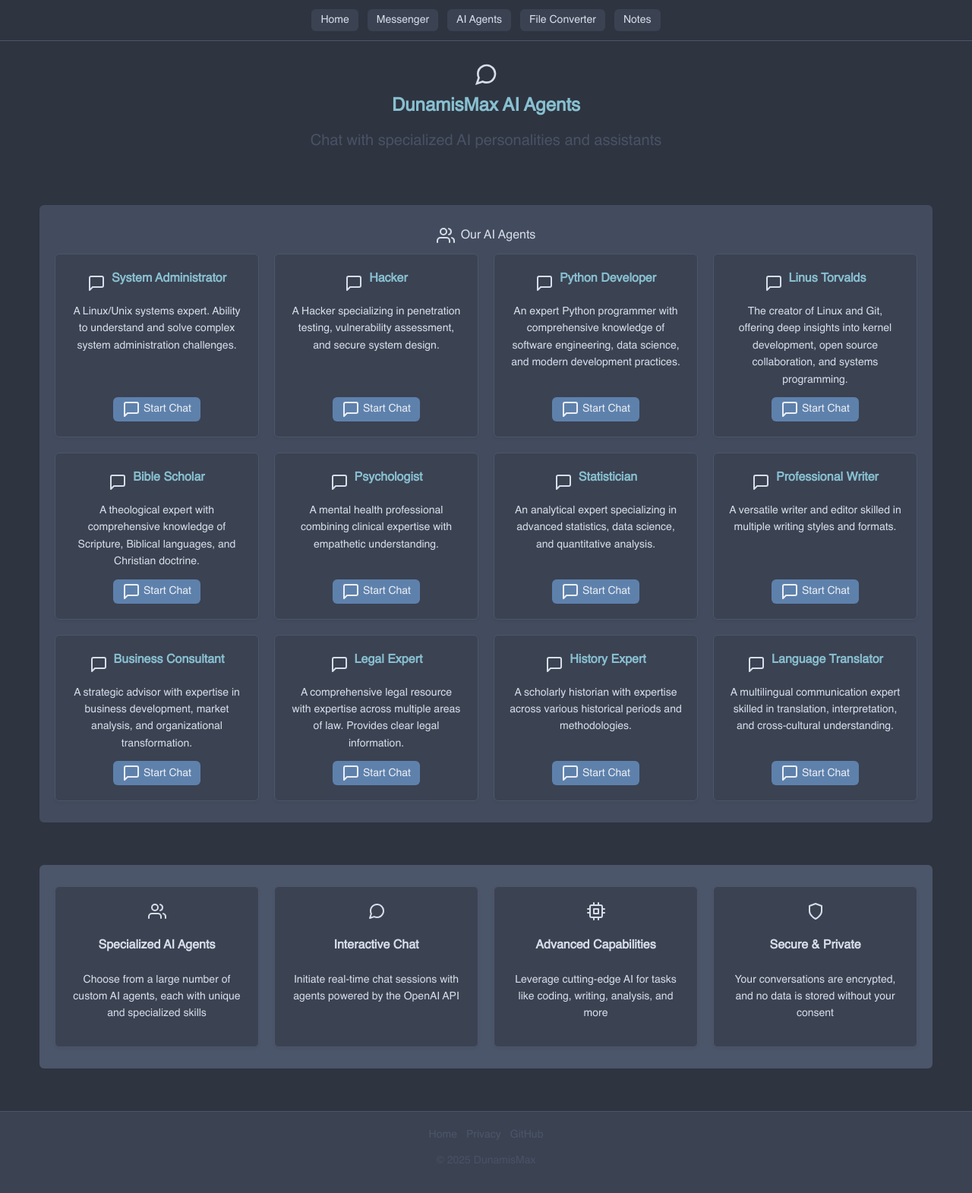
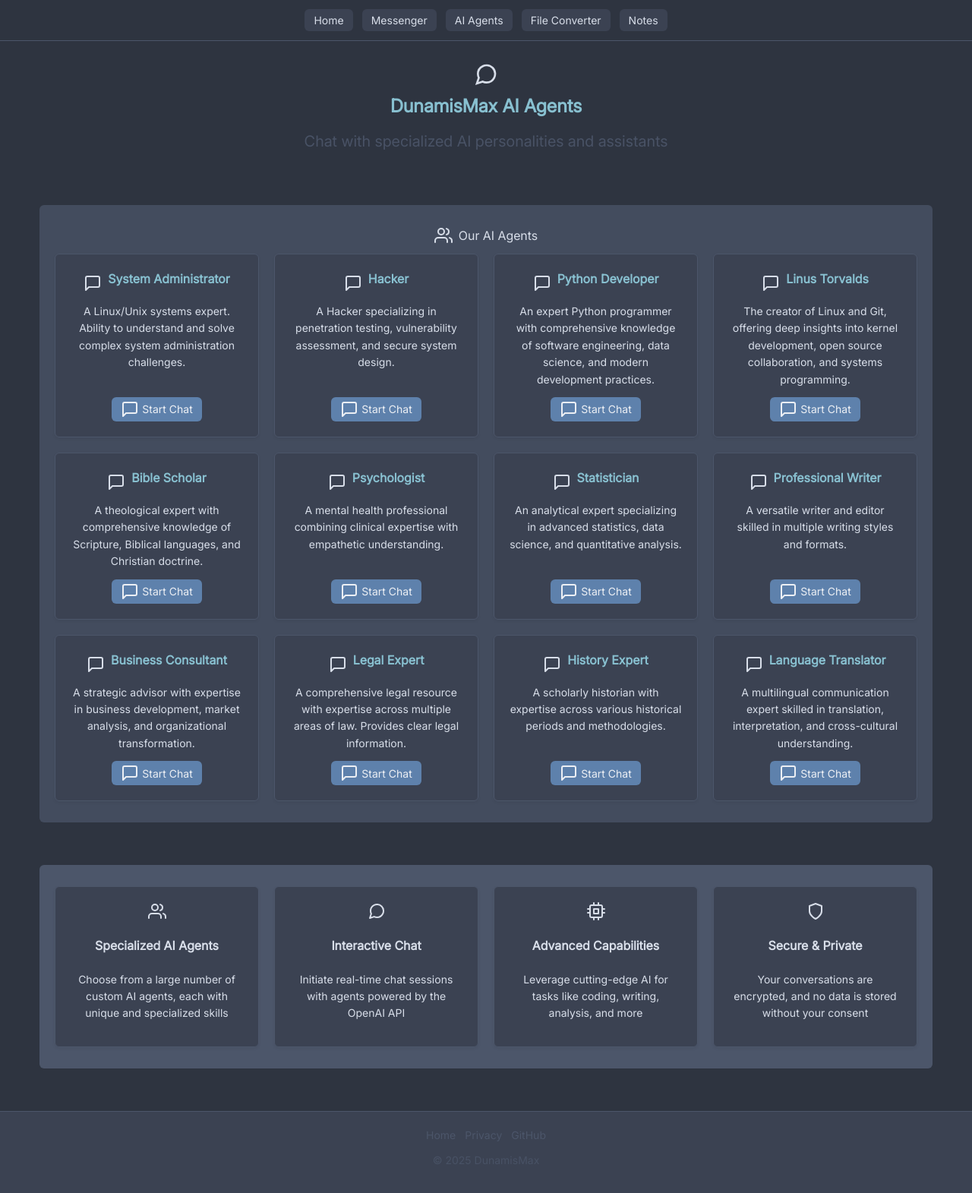
Before and after one commit to dunamismax/web, a FastAPI app: page / in a window 1280 px wide. Shown: the whole page at 76% size. Run offline with FastAPI, Linux system fonts and the light colour scheme.

Commit message:
Inter font

```diff
--- a/ai_agents/app/static/styles.css
+++ b/ai_agents/app/static/styles.css
@@ -142,16 +142,17 @@
      3. Base Body & Layout
      ===================================================================== */
 @font-face {
-  font-family: "HelveticaCustom"; /* Use a unique name to refer to your font */
-  src: url("/static/Helvetica.ttf") format("truetype");
+  font-family: "Inter-custom";
+  src: url("/static/Inter-VariableFont_wght.ttf") format("truetype");
   font-weight: normal;
   font-style: normal;
+  font-display: swap;
 }
 
 body {
   background-color: var(--color-bg-primary);
   color: var(--color-text-primary);
-  font-family: "HelveticaCustom", sans-serif;
+  font-family: "Inter-custom", sans-serif;
   font-size: var(--font-size-base);
   line-height: 1.5;
   min-height: 100vh;
@@ -569,7 +570,7 @@
   border: 1px solid var(--color-border);
   border-radius: var(--radius-default);
   color: var(--color-text-primary);
-  font-family: "HelveticaCustom", sans-serif;
+  font-family: "Inter-custom", sans-serif;
   font-size: var(--font-size-sm);
   transition: border-color var(--transition-fast),
     background-color var(--transition-fast);
```
Also changed, not shown: converter_service/app/static/styles.css (+5 -4 lines), dunamismax/app/static/styles.css (+5 -4 lines), messenger/app/static/styles.css (+5 -4 lines), notes/app/static/styles.css (+5 -4 lines), ai_agents/app/static/Helvetica.ttf (deleted), ai_agents/app/static/Inter-VariableFont_wght.ttf (added), converter_service/app/static/Helvetica.ttf (deleted), converter_service/app/static/Inter-VariableFont_wght.ttf (added), dunamismax/app/static/Helvetica.ttf (deleted), dunamismax/app/static/Inter-VariableFont_wght.ttf (added), messenger/app/static/Helvetica.ttf (deleted), messenger/app/static/Inter-VariableFont_wght.ttf (added), notes/app/static/Helvetica.ttf (deleted), notes/app/static/Inter-VariableFont_wght.ttf (added).
